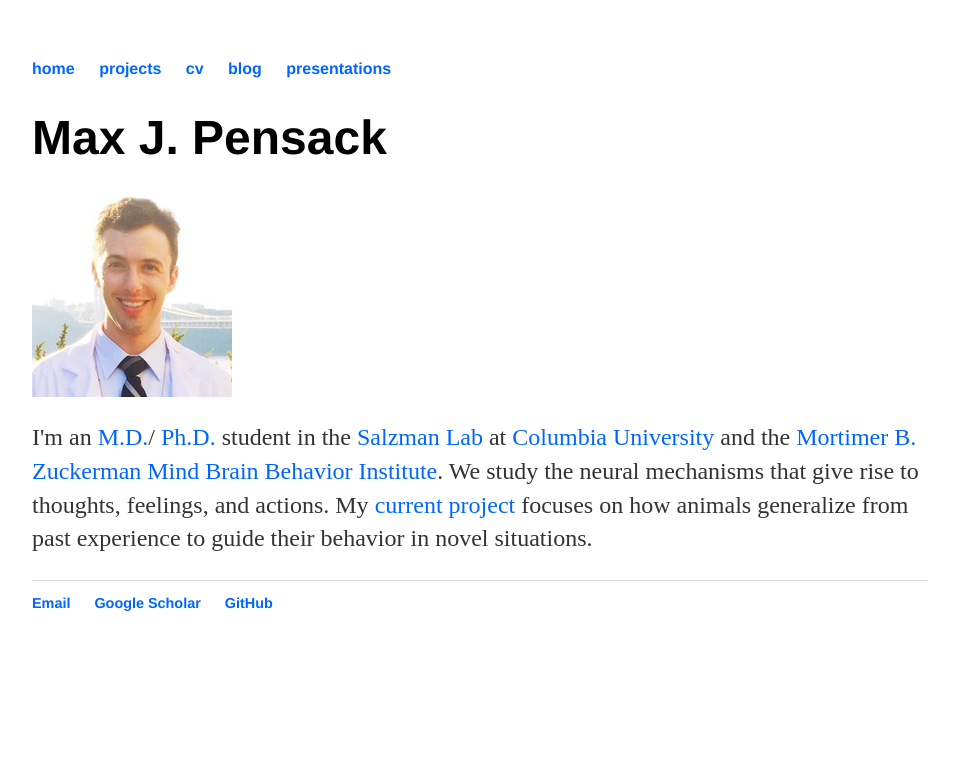
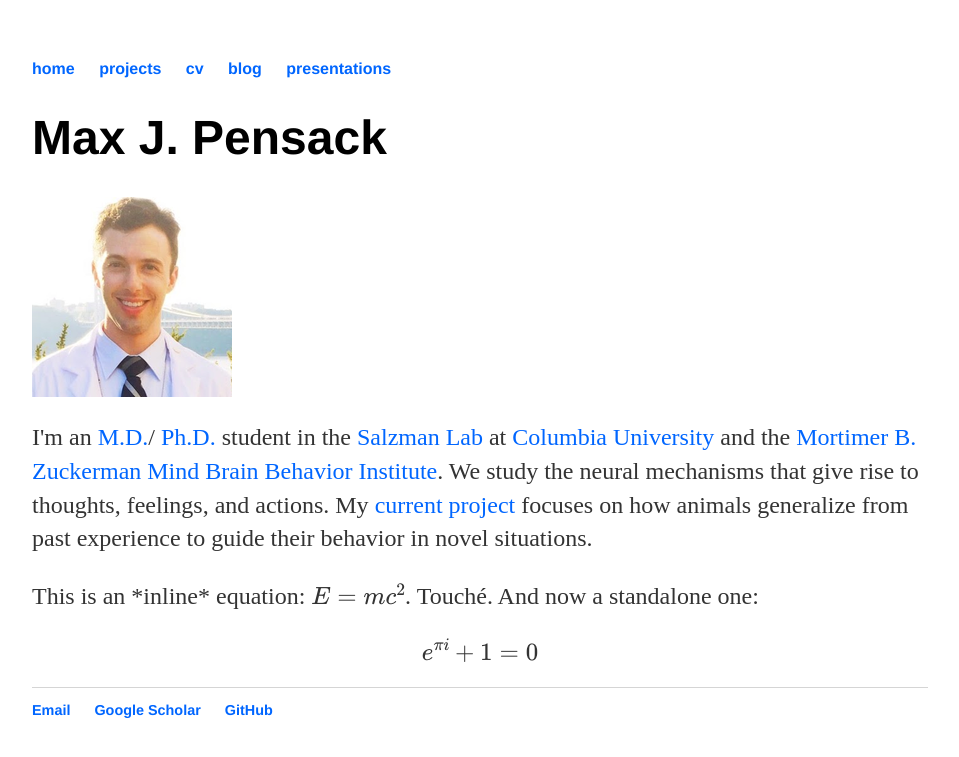
Before and after one commit to maxpensack/maxpensack.github.io, a Jekyll site: the page built from index.html, in a window 1280 px wide. Shown: the top 757 px of the page, without its empty margins (160-1119 px from the left). Built offline with Jekyll 4.4.1, drawn with Linux system fonts in a browser that asks for light colours.

Commit message:
Update index.html

```diff
--- a/index.html
+++ b/index.html
@@ -8,4 +8,10 @@ title: Max J. Pensack
 	<img src="headshot.jpg" alt="Max J. Pensack" style="vertical-align:middle">
 
 	<p>I'm an <a href="https://www.vagelos.columbia.edu/">M.D.</a>/ <a href="https://www.neurosciencephd.columbia.edu/">Ph.D.</a> student in the <a href="https://salzmanlab.neuroscience.columbia.edu">Salzman Lab</a> at <a href="http://columbia.edu">Columbia University</a> and the <a href="https://zuckermaninstitute.columbia.edu/">Mortimer B. Zuckerman Mind Brain Behavior Institute</a>. We study the neural mechanisms that give rise to  thoughts, feelings, and actions. My <a href="/projects">current project</a> focuses on how animals generalize from past experience to guide their behavior in novel situations.</p>
+
+	<p>This is an *inline* equation: \(E = mc^2\). Touché.
+
+	And now a standalone one:
+	\[e^{\pi i} + 1 = 0\]
+	</p>
 </div><!-- /.blurb -->
```
